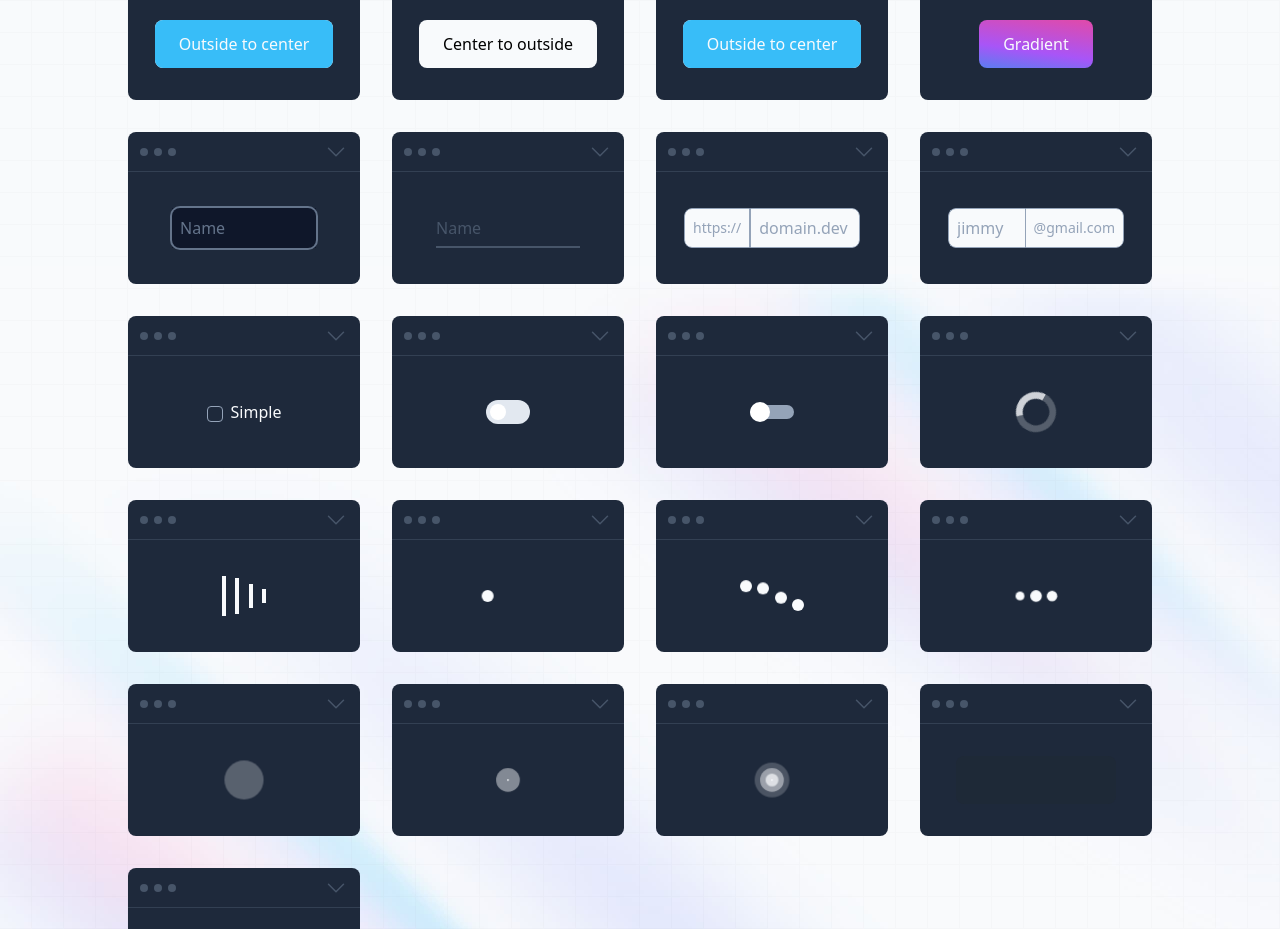
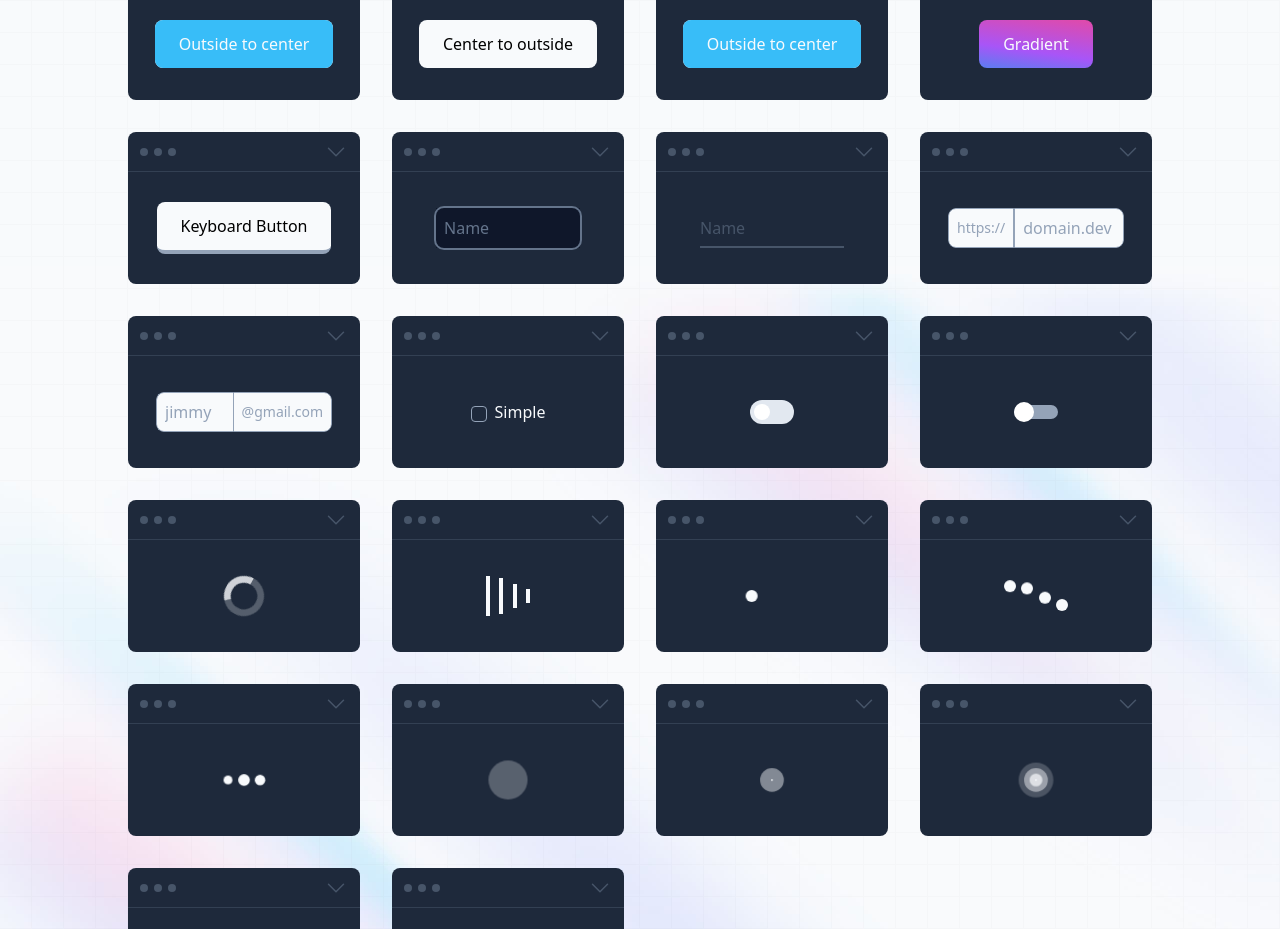
Before and after one commit to codingcodax/mini, a Next.js app: page /components in a window 1280 px wide. Shown: the part 2080-3009 px from the top of the page. Built offline with nearby package versions, Linux system fonts and the light colour scheme; grey boxes are pictures that could not be loaded.

Commit message:
feat(snippets): add keyboard button

```diff
--- /dev/null
+++ b/src/data/snippets/ButtonKeyboard.tsx
@@ -0,0 +1,16 @@
+import type { Snippet } from '~/types/snippet';
+
+const ButtonKeyboard: Snippet = {
+  title: 'Button Keyboard',
+  type: 'button',
+  githubLink:
+    'https://github.com/codingcodax/mini/tree/main/src/data/snippets/ButtonKeyboard.tsx',
+  playgroundLink: 'https://play.tailwindcss.com/s6NsjWFtKM',
+  source: (
+    <button className='rounded-lg border-b-4 border-b-slate-400 bg-slate-50 px-6 py-3 text-black transition-[border] duration-200 ease-in-out hover:border-b-0'>
+      Keyboard Button
+    </button>
+  ),
+};
+
+export default ButtonKeyboard;
--- a/src/data/snippets/index.ts
+++ b/src/data/snippets/index.ts
@@ -36,6 +36,7 @@ import ButtonUnderlayOutsideCenter from './ButtonUnderlayOutsideCenter';
 import ButtonUnderlayOpacityCenterOutside from './ButtonUnderlayOpacityCenterOutside';
 import ButtonUnderlayOpacityOutsideCenter from './ButtonUnderlayOpacityOutsideCenter';
 import ButtonGradient from './ButtonGradient';
+import ButtonKeyboard from './ButtonKeyboard';
 import InputMaterial from './InputMaterial';
 import InputMaterialTwo from './InputMaterialTwo';
 import InputGroupLeft from './InputGroupLeft';
@@ -91,6 +92,7 @@ const Snippets: Snippet[] = [
   ButtonUnderlayOpacityCenterOutside,
   ButtonUnderlayOpacityOutsideCenter,
   ButtonGradient,
+  ButtonKeyboard,
   InputMaterial,
   InputMaterialTwo,
   InputGroupLeft,
```
